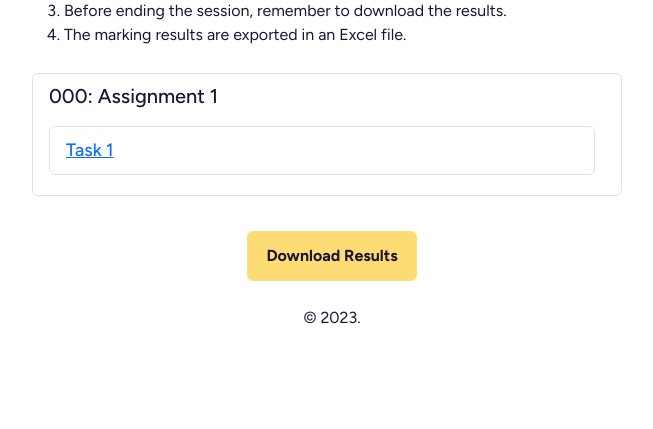
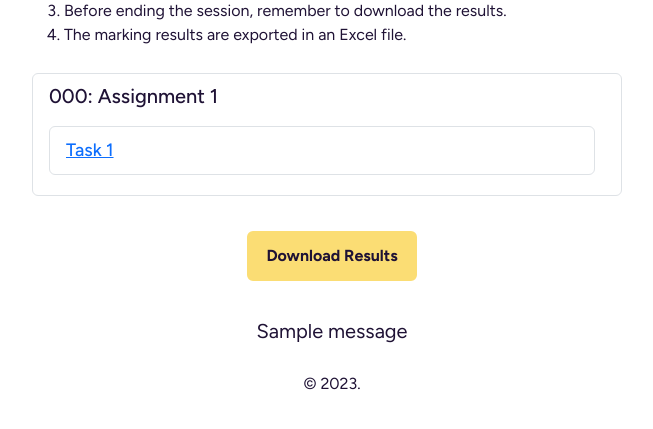
Before and after one commit to trrine/marking_assistant, a Django app: page /start_marking/ in a window 1280 px wide. Shown: the part 284-713 px from the top of the page, without its empty margins (308-961 px from the left). Run offline with Django 4.2, Linux system fonts and the light colour scheme; tables that the repository leaves empty hold one stand-in row (values such as "Sample post"); one stand-in notice (Sample message) is shown.

Commit message:
Handle no marking results download

```diff
--- a/marking_assistant_app/static/css/style.css
+++ b/marking_assistant_app/static/css/style.css
@@ -45,8 +45,9 @@ h1 {
     padding-bottom: 40px;
 }
 
-footer {
-    vertical-align: bottom;
+.error-messages {
+    padding-top: 10px;
+    padding-bottom: 10px;
 }
 
 /* BASE: NAVIGATION BAR */
--- a/marking_assistant_app/templates/marking.html
+++ b/marking_assistant_app/templates/marking.html
@@ -33,5 +33,12 @@
         <div class="button-container">
             <a href="{% url 'download_results' %}" class="btn btn-secondary">Download Results</a>
         </div>
+        <div class="error-messages">
+            {% if messages %}
+                {% for message in messages %}
+                    <p>{{ message }}</p>
+                {% endfor %}
+            {% endif %}
+        </div>
     </div>
 {% endblock %}
--- a/marking_assistant_app/views.py
+++ b/marking_assistant_app/views.py
@@ -1,12 +1,12 @@
 from collections import defaultdict
 import os
 from django.shortcuts import render, redirect, get_object_or_404
-
 from marking_assistant_app.utils import generate_marking_results_excel
 from .forms import AssignmentForm, CriteriaForm, TaskForm
 from .models import Assignment, Task, Criteria
 from django.forms import modelformset_factory
 from django.http import HttpResponse, FileResponse
+from django.contrib import messages
 
 def index_view(request):
     return render(request, "index.html")
@@ -266,8 +266,8 @@ def download_results_view(request):
                 return FileResponse(open(excel_file_path, "rb"), as_attachment=True, filename="marking_results.xlsx")
 
             except Exception as e:
-                print(e)
                 return HttpResponse("Error while serving the file", status=500)
 
     # Handle cases where there are no marking results
-    return HttpResponse("No marking results found", status=404)
+    messages.error(request, "No marking results found.")
+    return redirect("start_marking")
```
